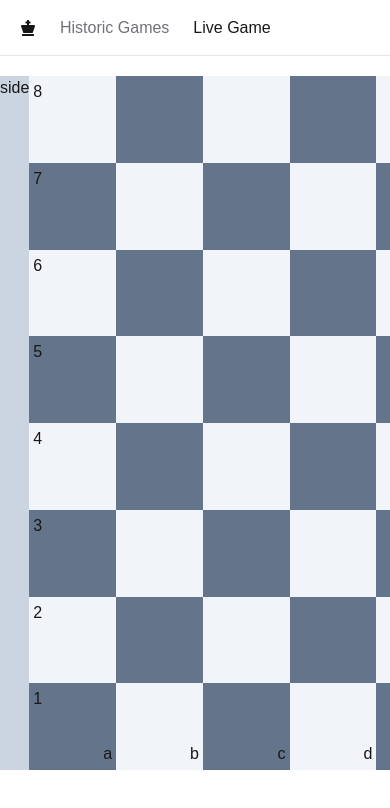
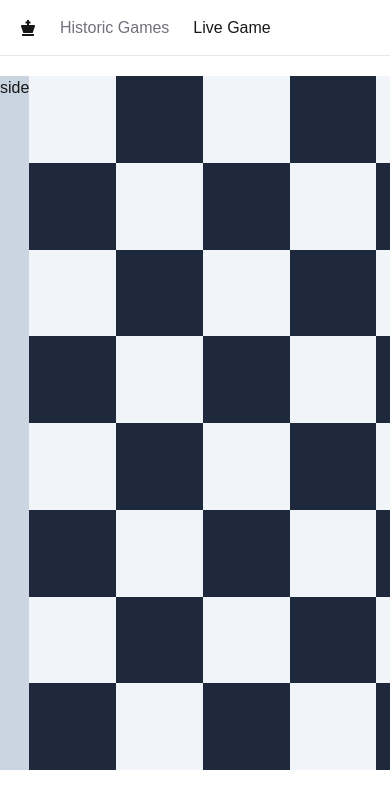
Before and after one commit to austinkevinfox/NextChessPortal, a Next.js app: page /live-game in a window 390 px wide. Shown: the top 808 px of the page. Built offline with nearby package versions, Linux system fonts and the light colour scheme.

Commit message:
Add more responsive board

```diff
--- /dev/null
+++ b/app/components/Board2.tsx
@@ -0,0 +1,36 @@
+import React, { ReactNode } from "react";
+import Square2 from "./Square2";
+
+const Board2 = () => {
+    const colors: { [key: string]: string } = {
+        white: "bg-slate-100",
+        black: "bg-slate-800",
+    };
+
+    const getSquareColor = (rank: number, fileIndex: number): string => {
+        let squareColor = "";
+        if (rank % 2 === 0) {
+            squareColor = fileIndex % 2 === 0 ? "white" : "black";
+        } else {
+            squareColor = fileIndex % 2 === 0 ? "black" : "white";
+        }
+        return colors[squareColor];
+    };
+
+    return (
+        <div className="h-full aspect-square flex flex-wrap">
+            {[8, 7, 6, 5, 4, 3, 2, 1].map((rank): ReactNode => {
+                return [0, 1, 2, 3, 4, 5, 6, 7].map((index): ReactNode => {
+                    return (
+                        <Square2
+                            key={rank + index}
+                            bgColor={getSquareColor(rank, index)}
+                        />
+                    );
+                });
+            })}
+        </div>
+    );
+};
+
+export default Board2;
--- /dev/null
+++ b/app/components/Square2.tsx
@@ -0,0 +1,13 @@
+import React from 'react'
+
+interface Props {
+    bgColor: string;
+}
+
+const Square2 = ({bgColor}: Props) => {
+  return (
+      <div className={`w-[12.5%] aspect-square  ${bgColor}`}></div>
+  );
+}
+
+export default Square2
--- a/app/live-game/page.tsx
+++ b/app/live-game/page.tsx
@@ -1,11 +1,11 @@
 import React from "react";
-import Board from "../components/Board";
+import Board2 from "../components/Board2";
 
 const LiveGame = () => {
     return (
-        <div className="flex h-full">
+        <div className="flex h-[calc(100vh-150px)]">
             <div className="w-1/3 bg-slate-300">side</div>
-            <Board />
+            <Board2 />
             <div className="w-1/3 bg-slate-300">side</div>
         </div>
     );
```
